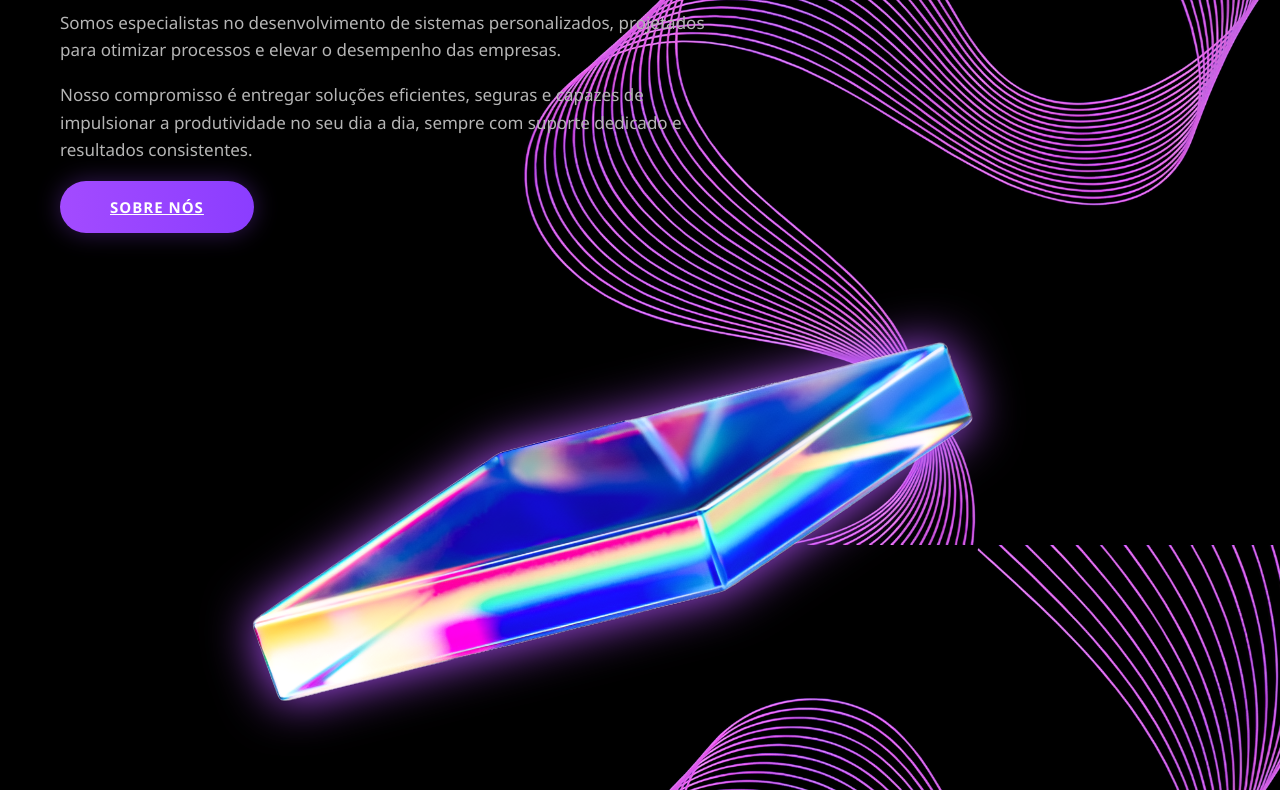
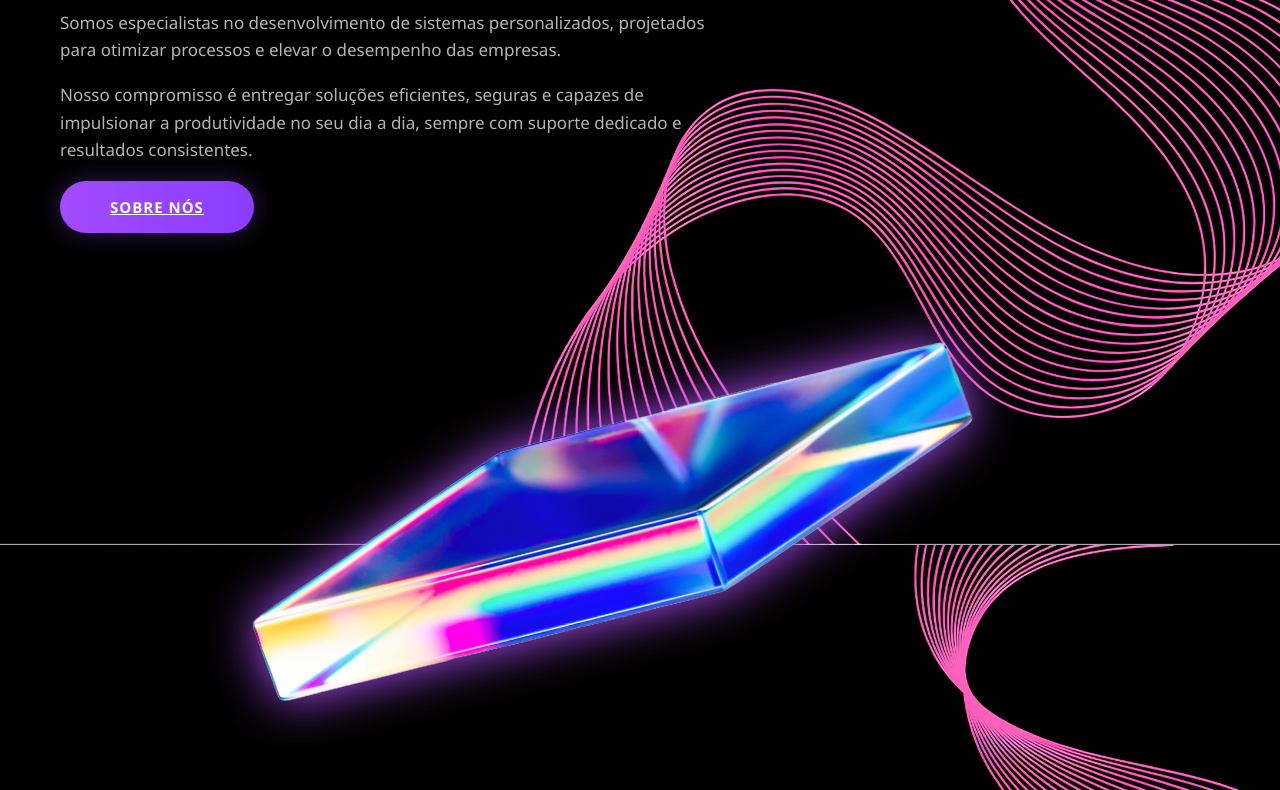
Before and after one commit to Lvictordm/Projeto-Astrynxs, a plain HTML site: page index.html in a window 1280 px wide. Shown: the part 255-1045 px from the top of the page. Drawn offline with Linux system fonts and the light colour scheme.

Commit message:
mudando a imagm de fundo

```diff
--- a/css/style.css
+++ b/css/style.css
@@ -10,7 +10,7 @@
 body {
     margin: 0;
     padding: 0;
-    background: url("../img/fundo2.png") no-repeat center center fixed;
+    background: url("../img/Captura\ de\ tela\ 2025-12-01\ 125805\ \(1\).png") no-repeat center center fixed;
     background-size: cover;
 }
 
```
Also changed, not shown: img/Captura de tela 2025-12-01 125805 (1).png (added).
